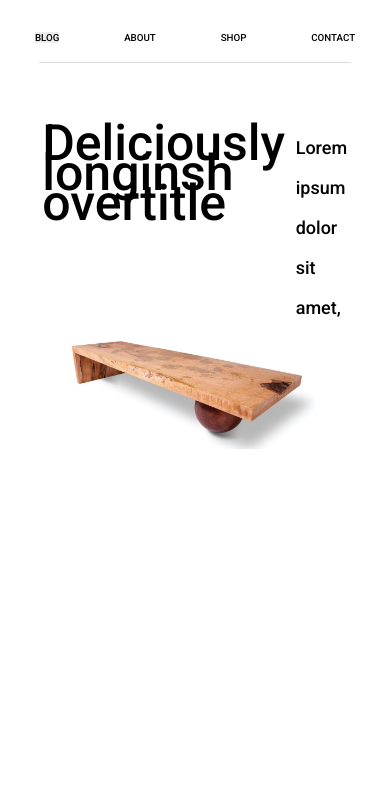
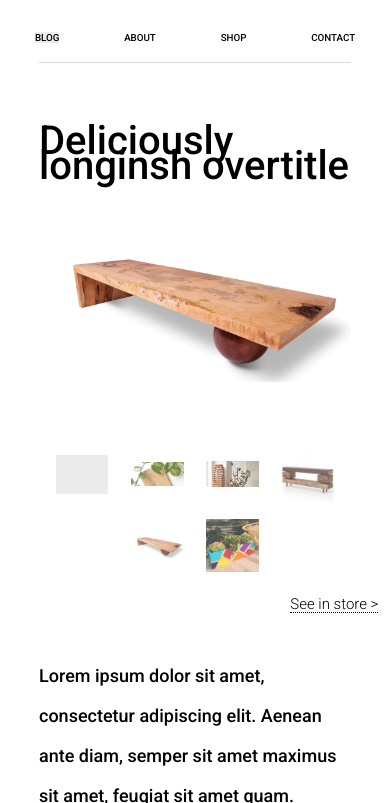
Before and after one commit to mazurmazurmazur/simbio, a website: page post.html in a window 390 px wide. Shown: the part 41-844 px from the top of the page. Drawn offline with nearby package versions, Linux system fonts and the light colour scheme; grey boxes are pictures that could not be loaded.

Commit message:
product adjusted to mobile

```diff
--- a/css/post.css
+++ b/css/post.css
@@ -142,3 +142,76 @@ padding: 5vh;
 
 
  /* END OF GALLERY BELOW MAIN PHOTO */
+
+
+ /* MOBILE BELOW */
+
+
+@media screen and (max-width: 760px) {
+
+
+  #postTitle{
+    line-height: 25px;
+    font-size: 40px;
+    font-weight: 500;
+    width: 80vw;
+}
+
+#container{
+    padding: 0;
+    margin: 0;
+    margin-top: 20vh;
+    width: 100vw;
+    font-weight: 500;
+    font-size: 18px;
+    line-height: 40px;
+    color:black;
+
+
+}
+#postText{
+  padding: 10vw;
+}
+
+#floated{
+    margin: 0;
+    padding:10vw;
+    width: 100vw;
+    height: auto;
+    overflow: hidden;
+
+}
+#floatedBelow{
+    margin:0;
+    padding:0;
+    width: 100vw;
+    height: auto;
+    overflow: hidden;
+}
+
+#floatedTitle{
+    float: left;
+    width: 100vw;
+    height: auto;
+    padding-left: 10vw;
+}
+
+#floated img{
+    width: inherit;
+}
+
+#toStoreButton{
+   position: relative;
+   margin: 0;
+   margin-right: 20vw;
+   margin-top: 2vh;
+   margin-bottom: 5vh;
+    float:right;
+    border-bottom: dotted 1px black;
+    line-height:15px;
+    font-size: 15px;
+    font-weight: 300;
+    color:black;
+}
+
+}
--- a/post.html
+++ b/post.html
@@ -46,7 +46,6 @@
 
 
                         <div class="container">
-                            <a href="store-item.html" id="toStoreButton">See in store ></a>
 
                                 <!-- Gallery -->
                                 <div id="js-gallery" class="gallery">
@@ -76,6 +75,7 @@
 
                                 </div><!--.gallery-->
                                 <!-- Gallery -->
+                                <a href="store-item.html" id="toStoreButton">See in store ></a>
 
                                </div><!--.container-->
 
```
